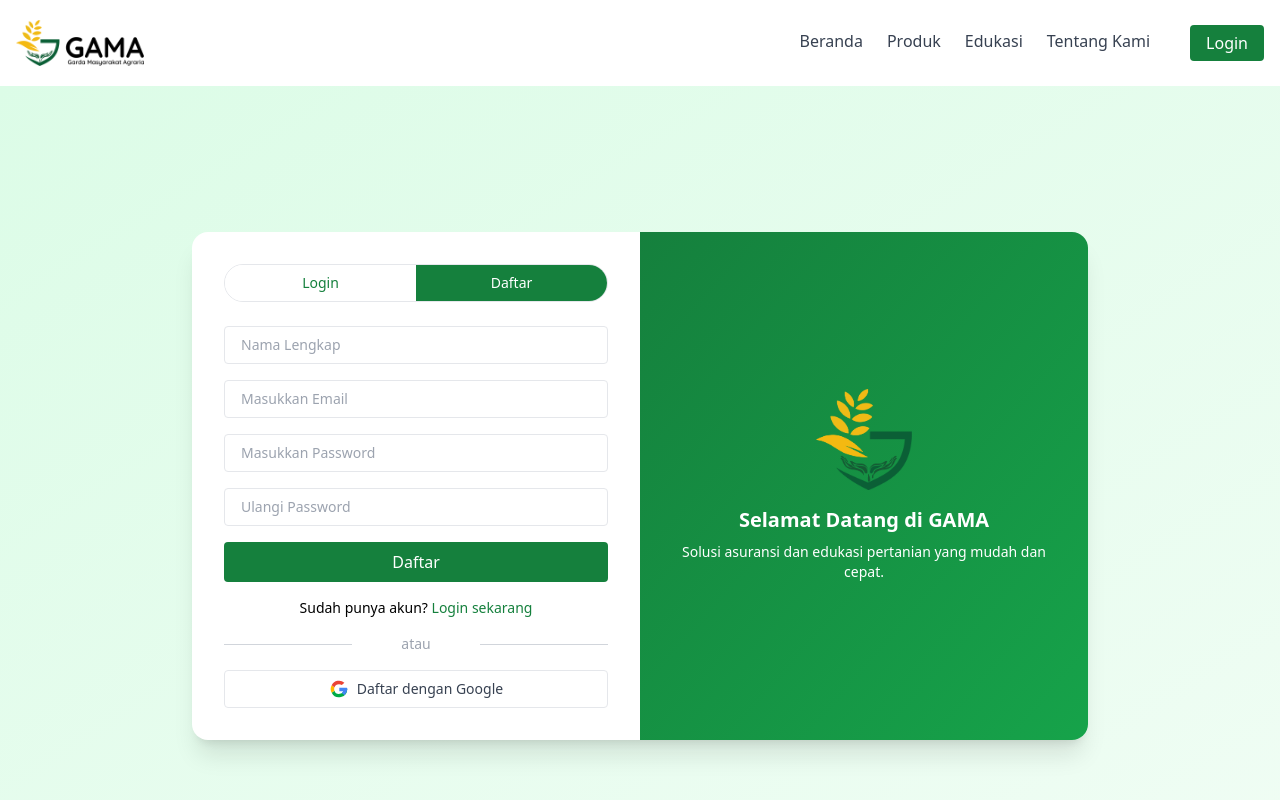
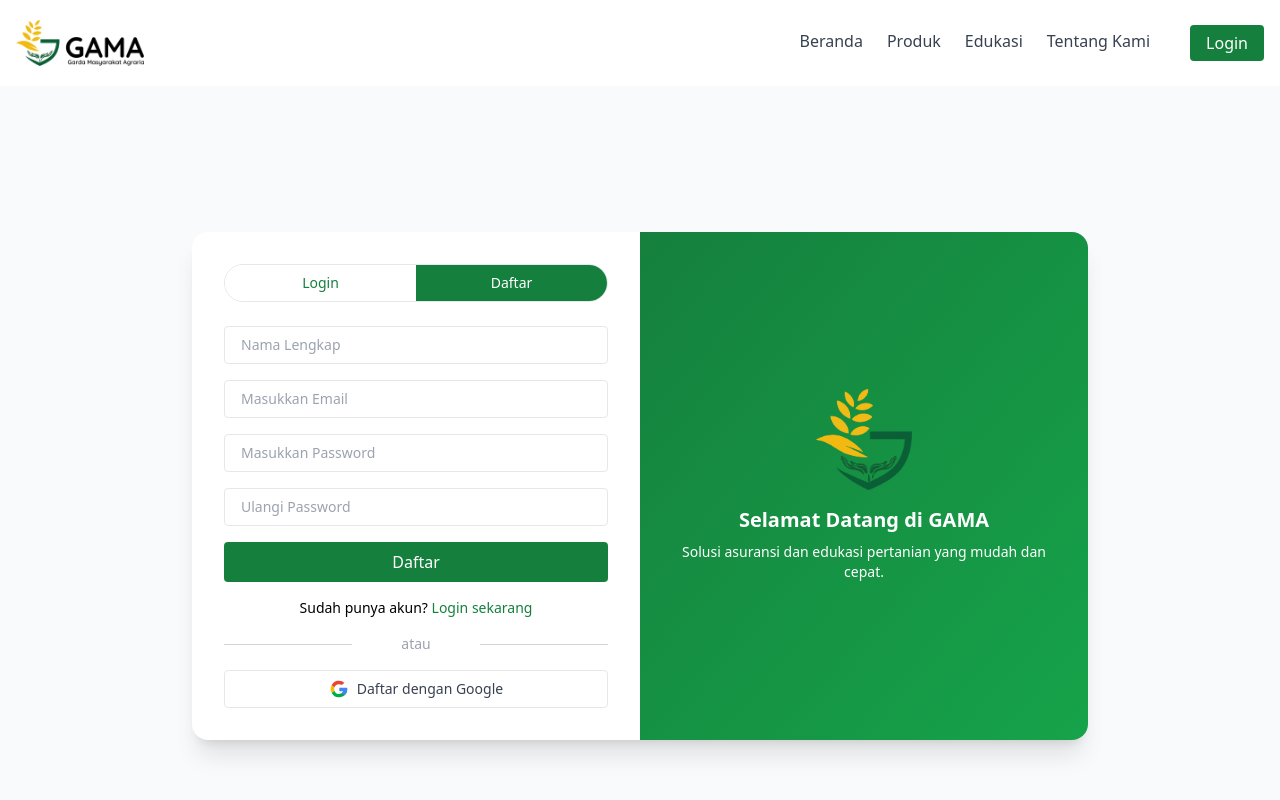
Before and after one commit to ilhamust/gama-project, a Vue app: page /login in a window 1280 px wide. Both pictures are taken after a click on the button "Daftar". Shown: the top 800 px of the page. Built offline with nearby package versions, Linux system fonts and the light colour scheme.

Commit message:
consistentBackground

```diff
--- a/src/pages/Edukasi.vue
+++ b/src/pages/Edukasi.vue
@@ -1,5 +1,5 @@
 <template>
-  <section class="bg-white py-16 px-6 md:px-16">
+  <section class="bg-gray-50 py-16 px-6 md:px-16">
     <div class="max-w-7xl mx-auto">
       <!-- Judul Utama -->
       <div class="text-center mb-10">
--- a/src/pages/Login.vue
+++ b/src/pages/Login.vue
@@ -1,5 +1,5 @@
 <template>
-  <section class="min-h-screen flex items-center justify-center bg-gradient-to-br from-green-100 to-green-50 px-4 py-12">
+  <section class="min-h-screen flex items-center justify-center bg-gray-50 px-4 py-12">
     <div class="bg-white shadow-xl rounded-2xl w-full max-w-4xl overflow-hidden">
       <div class="flex flex-col md:flex-row">
         <!-- Tabs -->
```
